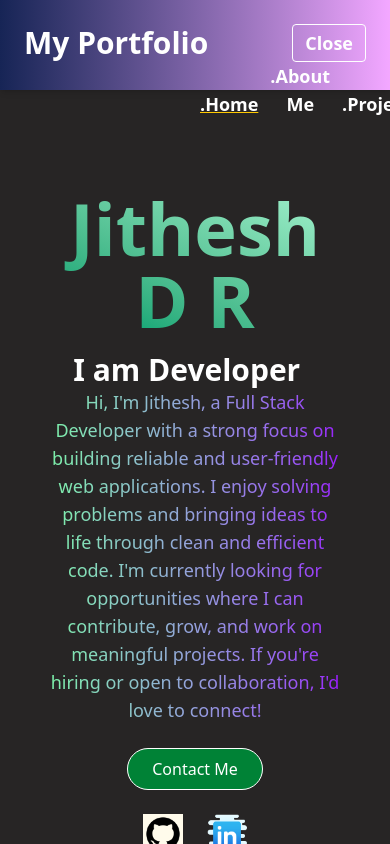
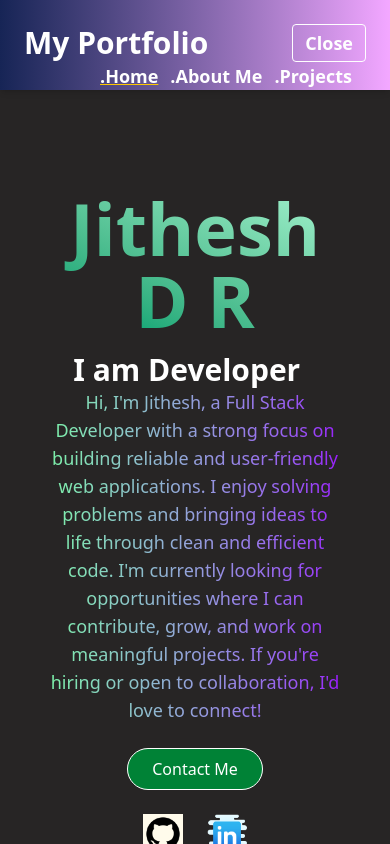
Before and after one commit to JIITES/portfolio, a React (Vite) app in the folder my-portfolio/: page / in a window 390 px wide. Both pictures are taken after a click on the button "Menu". Shown: the top 844 px of the page. Built offline with nearby package versions, Linux system fonts and the light colour scheme; the HTML template or start-up script is replaced by a standard one.

Commit message:
Updated code

```diff
--- a/my-portfolio/src/Navbar/Navbar.jsx
+++ b/my-portfolio/src/Navbar/Navbar.jsx
@@ -93,7 +93,7 @@ const Navbar = ({ onProjectsClick }) => {
 
           {/* Mobile Nav */}
           {menuOpen && (
-            <div className="flex  gap-3 items-baseline-last pl-[200px] pb-9 lg:hidden  text-lg font-bold ">
+            <div className="flex  gap-3 items-baseline-last pl-[100px] pb-9 lg:hidden  text-lg font-bold ">
               <Link
                 to="/"
                 onClick={() => {
```
